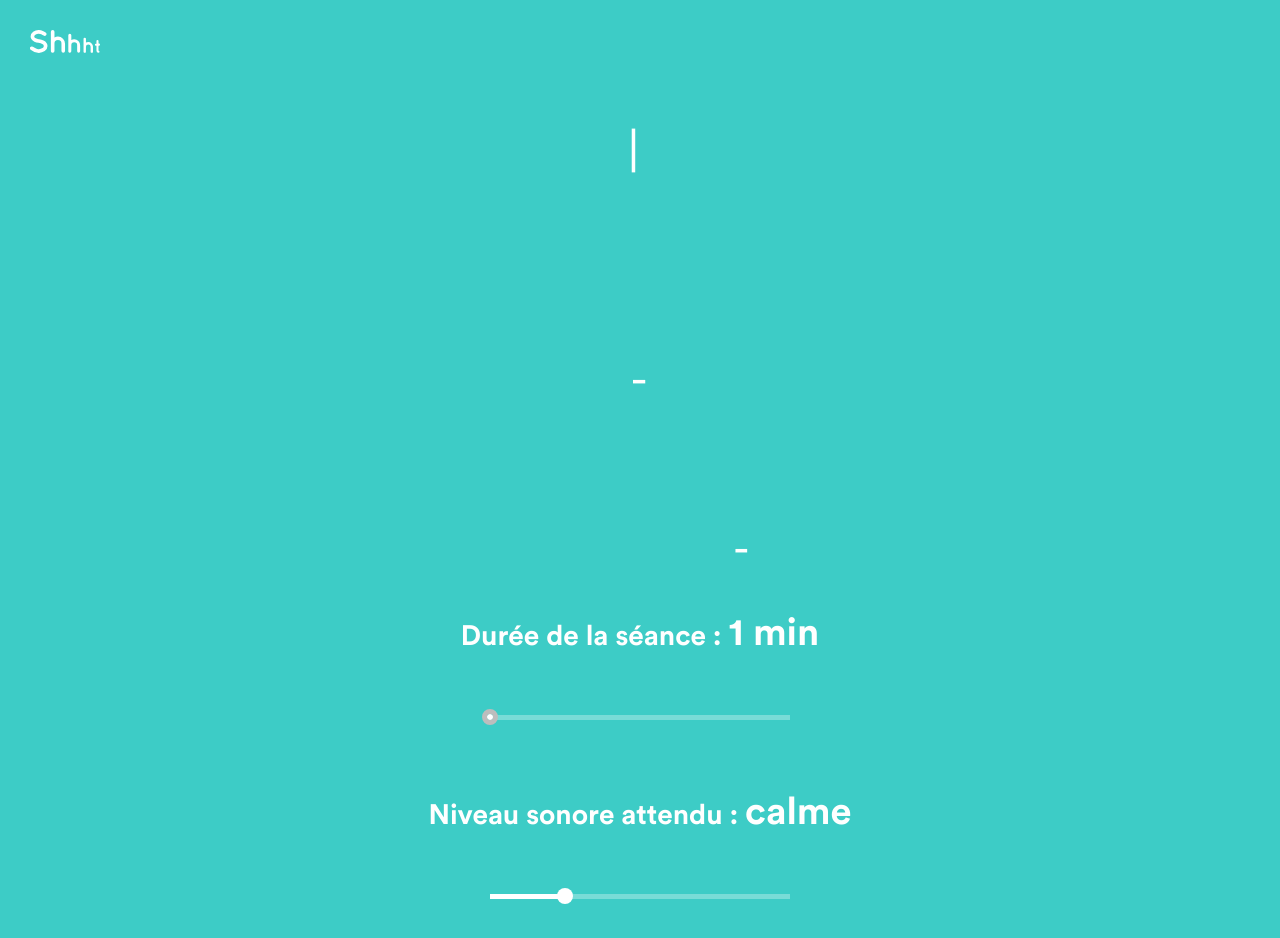
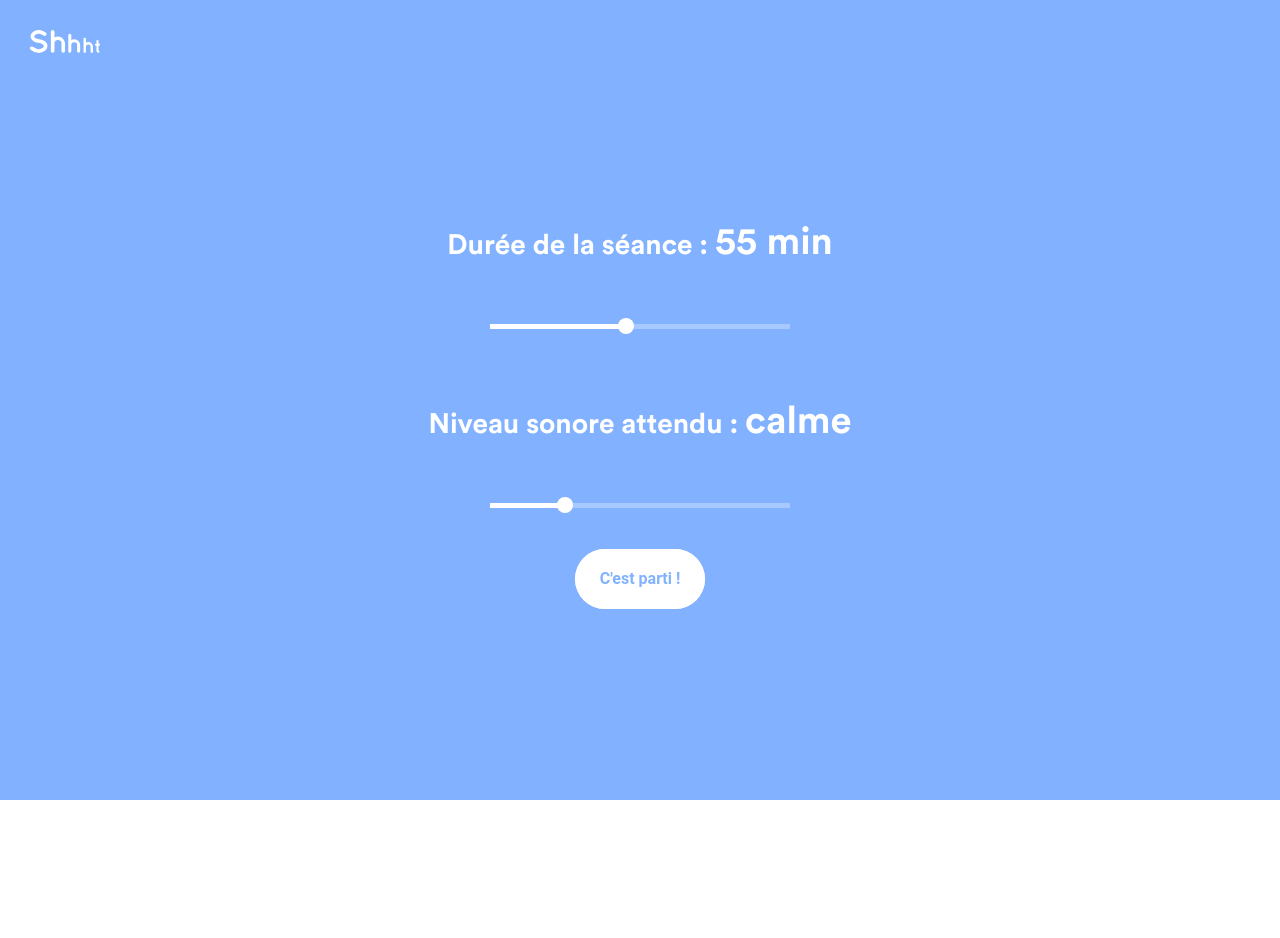
Before and after one commit to lalalilo/shhht, a React (Create React App) app: page / in a window 1280 px wide. Shown: the top 938 px of the page. After the commit the page ends 800 px from the top, so only its background shows below. Built offline with nearby package versions, Linux system fonts and the light colour scheme; no server answers.

Commit message:
separate code in pages

```diff
--- a/public/index.html
+++ b/public/index.html
@@ -21,12 +21,12 @@
     -->
     <title>Shhht</title>
   </head>
-  <body style="padding: 0; margin: 0;">
+  <body style="padding: 0; margin: 0; height: 100vh;">
     <noscript>
       You need to enable JavaScript to run this app.
     </noscript>
 
-    <div id="root"></div>
+    <div id="root" style="width: 100%; height: 100%;"></div>
     <!--
       This HTML file is a template.
       If you open it directly in the browser, you will see an empty page.
--- a/src/App.js
+++ b/src/App.js
@@ -1,24 +1,16 @@
-import React, { Component } from 'react';
-import Illustration from './illustration';
+import React from 'react';
 import Logo from './logo';
 import styled from 'styled-components';
 import io from 'socket.io-client';
-import anime from 'animejs';
+import SetupPage from './SetupPage';
+import IllustrationPage from './IllustrationPage';
+import EndPage from './EndPage';
 import MuiThemeProvider from 'material-ui/styles/MuiThemeProvider';
 import getMuiTheme from 'material-ui/styles/getMuiTheme';
-import Slider from 'material-ui/Slider';
-import RaisedButton from 'material-ui/RaisedButton';
 
 const Wrapper = styled.div`
 width: 100%;
 height: 100%;
-display: flex;
-flex-direction: column;
-align-items: center;
-justify-content: center;
-background-color : ${props => props.backgroundColor};
-transition: background-color 500ms linear;
-padding-bottom: 20px;
 `
 const muiTheme = getMuiTheme({
   slider: {
@@ -30,15 +22,6 @@ const muiTheme = getMuiTheme({
   },
 });
 
-const Title = styled.h3`
-color: white;
-font-size: 28px;
-`
-
-const Strong = styled.strong`
-font-size: 38px;
-`
-
 const colorLevel = {
   0: "#3DCCC6",
   1: "#82B2FF",
@@ -47,51 +30,19 @@ const colorLevel = {
   4: "#F76767",
 }
 
-const levelLabels = {
-  0: "très calme",
-  1: "calme",
-  2: "détendu",
-  3: "convivial",
-  4: "dynamique",
-}
-
 const socket = io(process.env.NODE_ENV === 'production' ? 'https://speech.lalilo.com/shhht' : 'http://localhost:5000/shhht')
 
-class App extends Component {
+class App extends React.Component {
   state = {
-    backgroundColor: "#3DCCC6",
+    color: colorLevel[0],
     isFinished: false,
     level: 1,
     isStarted: false,
-    animationDuration: 60000
+    isPlaying: false,
+    duration: 60000 * 55
   }
 
-  componentDidUpdate () {
-  	if(this.state.isStarted === true){
-      this.animation.play()
-    }
-  }
-
-  componentDidMount () {
-    let animationRythm = this.state.animationDuration/60
-  	this.animation = anime({
-  	  targets: '#lineDrawing .lines path',
-  	  strokeDashoffset: [anime.setDashoffset, 0],
-  	  easing: 'easeInOutSine',
-      duration: animationRythm*2,
-    	  autoplay: false,
-  	  delay: function(el, i) { return i * animationRythm },
-  	  complete: function(anim) {
-        setTimeout(function(){ whenFinished(); }, 3000);
-  	  },
-  	});
-
-    const whenFinished = () => {
-      this.setState({isFinished: true})
-    }
-  }
-
-  startFunction = () => {
+  start = () => {
     this.setState({isStarted: true})
     navigator.mediaDevices.getUserMedia({
       audio: {
@@ -110,91 +61,58 @@ class App extends Component {
 
     socket.on('level', (level) => {
       console.log('level', level)
-      const color = colorLevel[Math.round(level)]
+      const color = colorLevel[Math.round(level)] || colorLevel[0]
 
-      this.setState({backgroundColor: color})
-      if (level > this.state.level) {
-        return this.animation.pause()
-      }
-      else if(this.state.isStarted){
-        this.animation.play()
-      }
+      this.setState({
+        color: color,
+        isPlaying: level <= this.state.level
+      })
     })
   }
 
-  restartFunction = () => {
-     console.log("yep, cette fonction est à faire")
+  getPage = () => {
+    if (this.state.isFinished) {
+      return (
+        <EndPage
+          reset={() => this.setState({
+            isFinished: false,
+            isStarted: false,
+            isPlaying: false,
+            color: colorLevel[0]
+          })}
+        />
+      )
+    }
+    if (!this.state.isStarted) {
+      return (
+        <SetupPage
+          level={this.state.level}
+          duration={this.state.duration}
+          onDurationChange={(newValue) => this.setState({duration: newValue})}
+          onLevelChange={(newValue) => this.setState({level: newValue})}
+          onSubmit={this.start}
+        />
+      )
+    }
+    return (
+      <IllustrationPage
+        onEnd={() => this.setState({isFinished: true})}
+        duration={this.state.duration}
+        color={this.state.color}
+        play={this.state.isStarted && this.state.isPlaying}
+      />
+    )
   }
 
   render() {
-    if(this.state.isFinished){
-      return (
-        <MuiThemeProvider muiTheme={muiTheme}>
+    return (
+      <MuiThemeProvider muiTheme={muiTheme}>
+        <Wrapper>
           <Logo />
-          <Wrapper backgroundColor={this.state.backgroundColor}>
-            BRAVO
-            <RaisedButton onClick={this.restartFunction}>RESTART</RaisedButton>
-          </Wrapper>
-        </MuiThemeProvider>
-      );
-    }
-    else{
-      return (
-        <MuiThemeProvider muiTheme={muiTheme}>
-          <Logo />
-          <Wrapper backgroundColor={this.state.backgroundColor}>
-            <Illustration />
-            <Title> Durée de la séance : <Strong>{this.state.animationDuration/(60*1000)} min</Strong></Title>
-            <Slider
-              min={1000*60}
-              max={1000*6000*2}
-              value={this.state.animationDuration}
-              style={{width: '300px'}}
-              sliderStyle={{height: '5px'}}
-              onChange={(event, newValue) => this.setState({animationDuration: newValue})}
-              step={60000}
-            />
-            <Title>Niveau sonore attendu : <Strong>{levelLabels[this.state.level]}</Strong></Title>
-            <Slider
-              min={0}
-              max={4}
-              value={this.state.level}
-              style={{width: '300px'}}
-              sliderStyle={{height: '5px'}}
-              onChange={(event, newValue) => this.setState({level: newValue})}
-              step={1}
-            />
-            <RaisedButton
-              style={{
-                height: 60,
-                lineHeight: '60px',
-                borderRadius: '30px',
-                minWidth: '130px',
-                boxShadow: 'none'
-              }}
-              buttonStyle={{
-                borderRadius: '30px',
-                color: '#82b2ff',
-                fontWeight: 'bold',
-              }}
-              overlayStyle={{
-                height: 60,
-                borderRadius: '30px',
-                minWidth: '130px'
-              }}
-              labelStyle={{
-                padding: '0 25px',
-                fontSize: '16px',
-                color: '#82b2ff'
-              }}
-              onClick={this.startFunction}
-            >
-              C'est parti !
-            </RaisedButton>
-          </Wrapper>
-        </MuiThemeProvider>
-      );
-    }
+          {this.getPage()}
+        </Wrapper>
+      </MuiThemeProvider>
+    );
   }
 }
 
--- /dev/null
+++ b/src/Button.js
@@ -0,0 +1,30 @@
+import React from 'react';
+import RaisedButton from 'material-ui/RaisedButton';
+
+export default (props) => (
+<RaisedButton
+  style={{
+    height: 60,
+    lineHeight: '60px',
+    borderRadius: '30px',
+    minWidth: '130px',
+    boxShadow: 'none'
+  }}
+  buttonStyle={{
+    borderRadius: '30px',
+    color: '#82b2ff',
+    fontWeight: 'bold',
+  }}
+  overlayStyle={{
+    height: 60,
+    borderRadius: '30px',
+    minWidth: '130px'
+  }}
+  labelStyle={{
+    padding: '0 25px',
+    fontSize: '16px',
+    color: '#82b2ff'
+  }}
+  {...props}
+/>
+)
--- /dev/null
+++ b/src/EndPage.js
@@ -0,0 +1,24 @@
+import React from 'react';
+import styled from 'styled-components';
+import Button from './Button';
+
+const Wrapper = styled.div`
+width: 100%;
+height: 100%;
+display: flex;
+flex-direction: column;
+align-items: center;
+justify-content: center;
+background-color: #82b2ff;
+`
+const Title = styled.h3`
+color: white;
+font-size: 28px;
+`
+
+export default ({ reset }) => (
+  <Wrapper>
+    <Title>BRAVO</Title>
+    <Button onClick={reset}>Recommencer</Button>
+  </Wrapper>
+)
--- /dev/null
+++ b/src/IllustrationPage.js
@@ -0,0 +1,45 @@
+import React, { Component } from 'react';
+import Illustration from './illustration';
+import styled from 'styled-components';
+import anime from 'animejs';
+
+const Wrapper = styled.div`
+width: 100%;
+height: 100%;
+display: flex;
+flex-direction: column;
+align-items: center;
+justify-content: center;
+background-color : ${props => props.backgroundColor};
+transition: background-color 500ms linear;
+padding-bottom: 20px;
+`
+
+class IllustrationPage extends Component {
+  componentDidMount () {
+    const animationRythm = this.props.duration / 60
+  	this.animation = anime({
+  	  targets: '#lineDrawing .lines path',
+  	  strokeDashoffset: [anime.setDashoffset, 0],
+  	  easing: 'easeInOutSine',
+      duration: animationRythm * 2,
+      autoplay: false,
+  	  delay: (el, i) => i * animationRythm,
+  	  complete: (animation) => window.setTimeout(this.props.onEnd, 3000),
+  	})
+  }
+
+  componentWillReceiveProps (nextProps) {
+    nextProps.play ? this.animation.play() : this.animation.pause()
+  }
+
+  render() {
+    return (
+      <Wrapper backgroundColor={this.props.color}>
+        <Illustration />
+      </Wrapper>
+    )
+  }
+}
+
+export default IllustrationPage;
--- /dev/null
+++ b/src/SetupPage.js
@@ -0,0 +1,56 @@
+import React from 'react';
+import styled from 'styled-components';
+import Slider from 'material-ui/Slider';
+import Button from './Button';
+
+const Wrapper = styled.div`
+width: 100%;
+height: 100%;
+display: flex;
+flex-direction: column;
+align-items: center;
+justify-content: center;
+background-color: #82b2ff;
+`
+const Title = styled.h3`
+color: white;
+font-size: 28px;
+`
+
+const Strong = styled.strong`
+font-size: 38px;
+`
+
+const levelLabels = {
+  0: "très calme",
+  1: "calme",
+  2: "détendu",
+  3: "convivial",
+  4: "dynamique",
+}
+
+export default ({ duration, level, onDurationChange, onLevelChange, onSubmit }) => (
+  <Wrapper>
+    <Title> Durée de la séance : <Strong>{duration/(60*1000)} min</Strong></Title>
+    <Slider
+      min={1000 * 60}
+      max={1000 * 3600 * 2}
+      value={duration}
+      style={{width: '300px'}}
+      sliderStyle={{height: '5px'}}
+      onChange={(event, newValue) => onDurationChange(newValue)}
+      step={60000}
+    />
+    <Title>Niveau sonore attendu : <Strong>{levelLabels[level]}</Strong></Title>
+    <Slider
+      min={0}
+      max={4}
+      value={level}
+      style={{width: '300px'}}
+      sliderStyle={{height: '5px'}}
+      onChange={(event, newValue) => onLevelChange(level)}
+      step={1}
+    />
+    <Button onClick={onSubmit}>C'est parti !</Button>
+  </Wrapper>
+)
```
Also changed, not shown: src/logo.js (+1 -1 lines).
